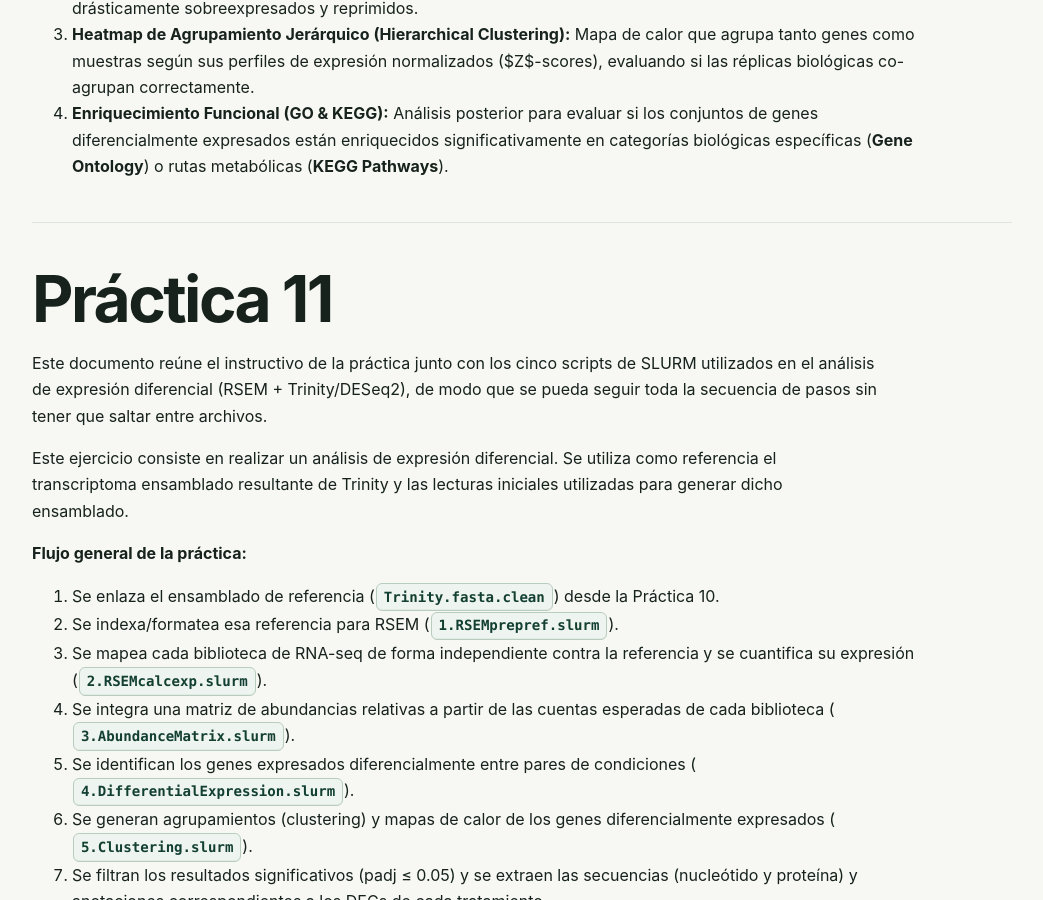
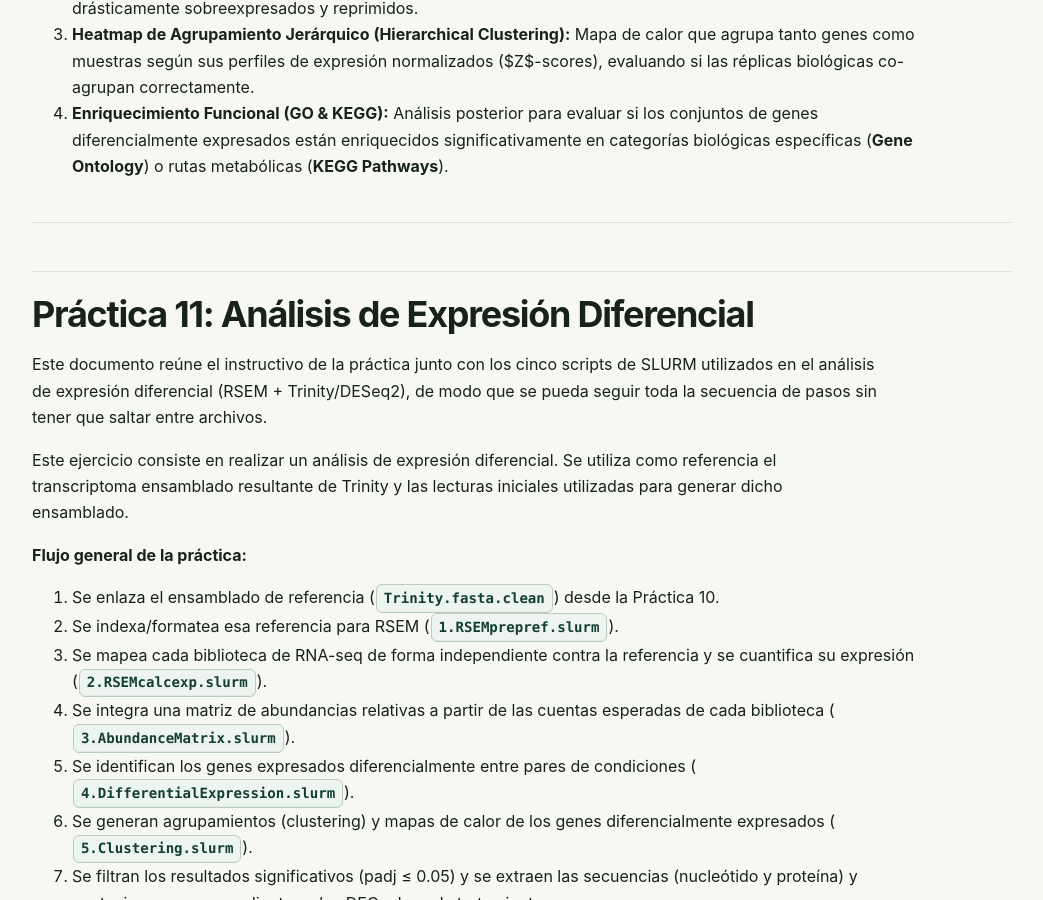
Before and after one commit to vitoem/HBGT_2026, a Jekyll site: the page built from docs/dia-09.md, in a window 1280 px wide and 900 px high, scrolled down 4949 px. Shown: the whole window, without its empty margins (118-1161 px from the left). Built offline with Jekyll 4.4.1, drawn with Linux system fonts in a browser that asks for light colours.

Commit message:
Fix header format for Practical 11 section
Updated section header for Practical 11 to improve formatting and clarity.

```diff
--- a/docs/dia-09.md
+++ b/docs/dia-09.md
@@ -129,7 +129,7 @@ Una vez completado el contraste estadístico, los resultados se sintetizan media
 
 ---
 
-# Práctica 11
+## <span id="practica-11"> Práctica 11: Análisis de Expresión Diferencial </span>
 
 Este documento reúne el instructivo de la práctica junto con los cinco scripts de SLURM utilizados en el análisis de expresión diferencial (RSEM + Trinity/DESeq2), de modo que se pueda seguir toda la secuencia de pasos sin tener que saltar entre archivos.
 
```
